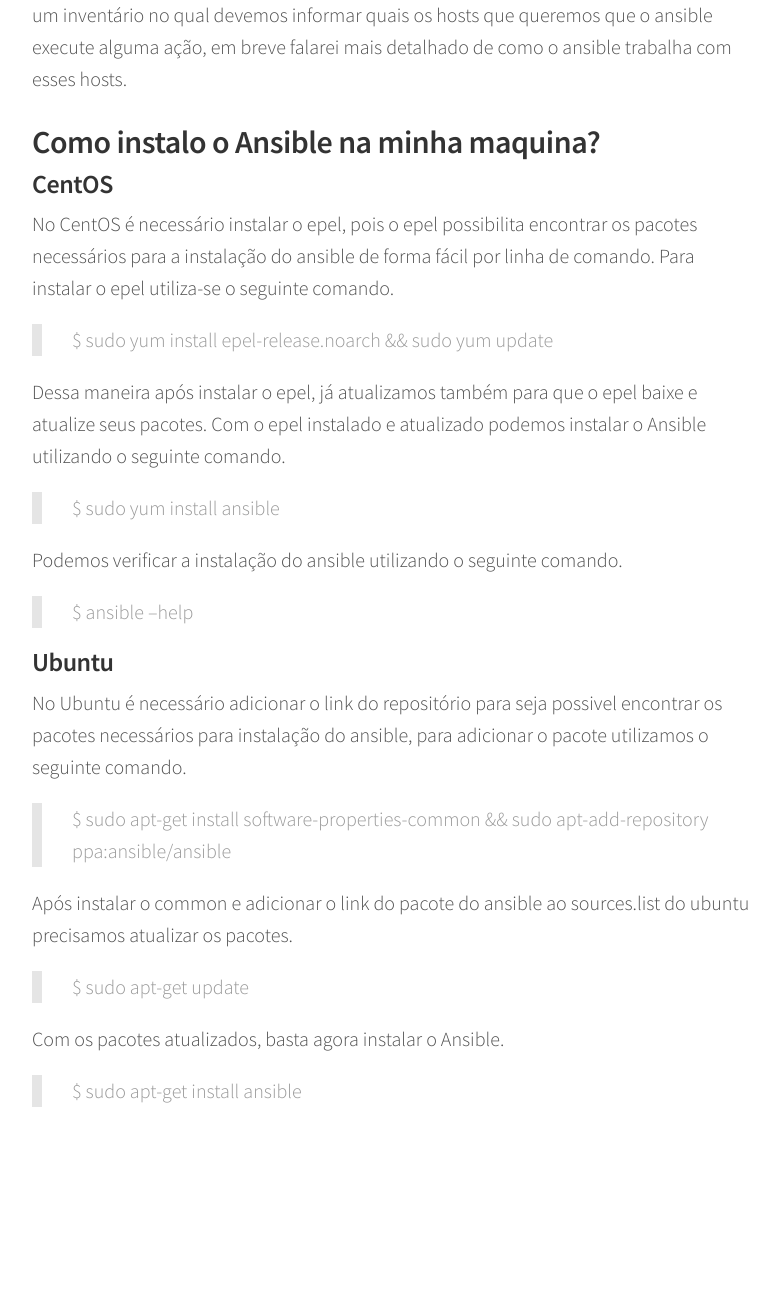
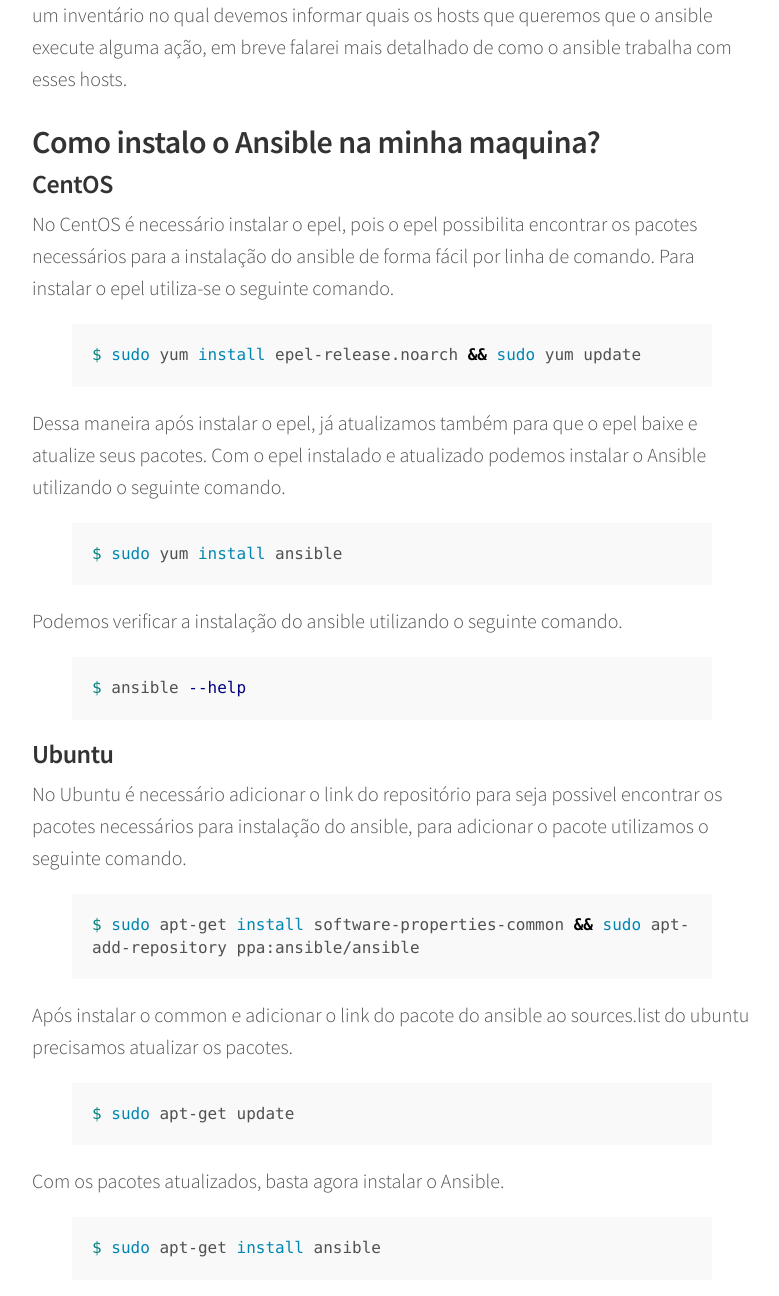
Before and after one commit to Silva01/blog, a Jekyll site: the page built from _posts/2016-10-30-instalando-ansible-centos-e-ubuntu.markdown, in a window 1280 px wide and 1400 px high, scrolled down 624 px. Shown: the top 1296 px of the window, without its empty margins (248-1027 px from the left). Built offline with Jekyll 4.4.1, drawn with Linux system fonts in a browser that asks for light colours; before the commit the page ends 1851 px from its top, so only the background shows below that.

Commit message:
Modificando a exibição de códigos do post do ansible

```diff
--- a/_posts/2016-10-30-instalando-ansible-centos-e-ubuntu.markdown
+++ b/_posts/2016-10-30-instalando-ansible-centos-e-ubuntu.markdown
@@ -20,26 +20,38 @@
 No CentOS é necessário instalar o epel, pois o epel possibilita encontrar os pacotes necessários para a instalação do ansible de forma fácil por linha de comando.
 Para instalar o epel utiliza-se o seguinte comando.
 
-> $ sudo yum install epel-release.noarch && sudo yum update
+{% highlight shell %}
+$ sudo yum install epel-release.noarch && sudo yum update
+{% endhighlight %}
 
 Dessa maneira após instalar o epel, já atualizamos também para que o epel baixe e atualize seus pacotes. Com o epel instalado e atualizado podemos instalar o Ansible utilizando o seguinte comando.
 
-> $ sudo yum install ansible
+{% highlight shell %}
+$ sudo yum install ansible
+{% endhighlight %}
 
 Podemos verificar a instalação do ansible utilizando o seguinte comando.
 
-> $ ansible --help
+{% highlight shell %}
+$ ansible --help
+{% endhighlight %}
 
 ### Ubuntu
 
 No Ubuntu é necessário adicionar o link do repositório para seja possivel encontrar os pacotes necessários para instalação do ansible, para adicionar o pacote utilizamos o seguinte comando.
 
-> $ sudo apt-get install software-properties-common && sudo apt-add-repository ppa:ansible/ansible
+{% highlight shell %}
+$ sudo apt-get install software-properties-common && sudo apt-add-repository ppa:ansible/ansible
+{% endhighlight %}
 
 Após instalar o common e adicionar o link do pacote do ansible ao sources.list do ubuntu precisamos atualizar os pacotes.
 
-> $ sudo apt-get update
+{% highlight shell %}
+$ sudo apt-get update
+{% endhighlight %}
 
 Com os pacotes atualizados, basta agora instalar o Ansible.
 
-> $ sudo apt-get install ansible
+{% highlight shell %}
+$ sudo apt-get install ansible
+{% endhighlight %}
```
